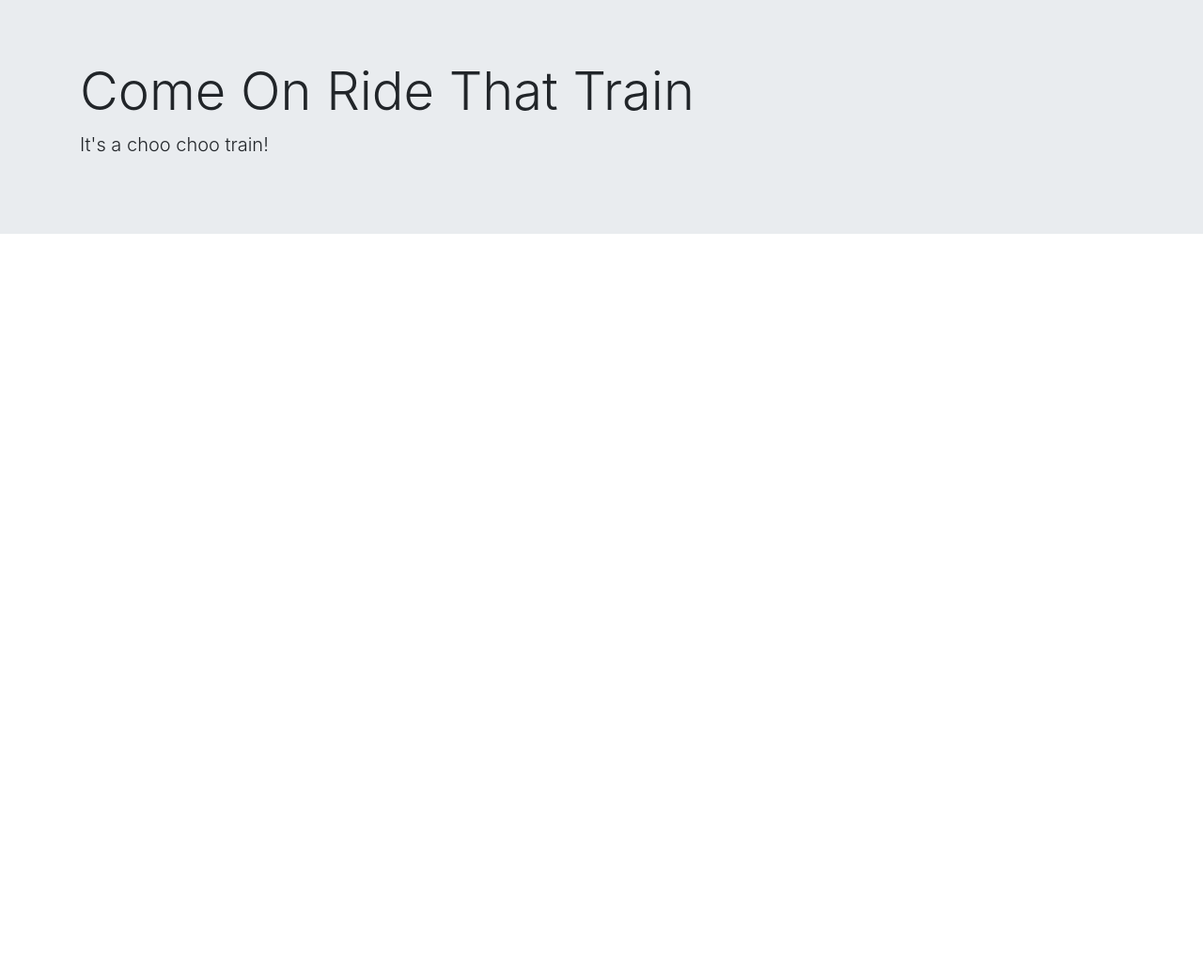
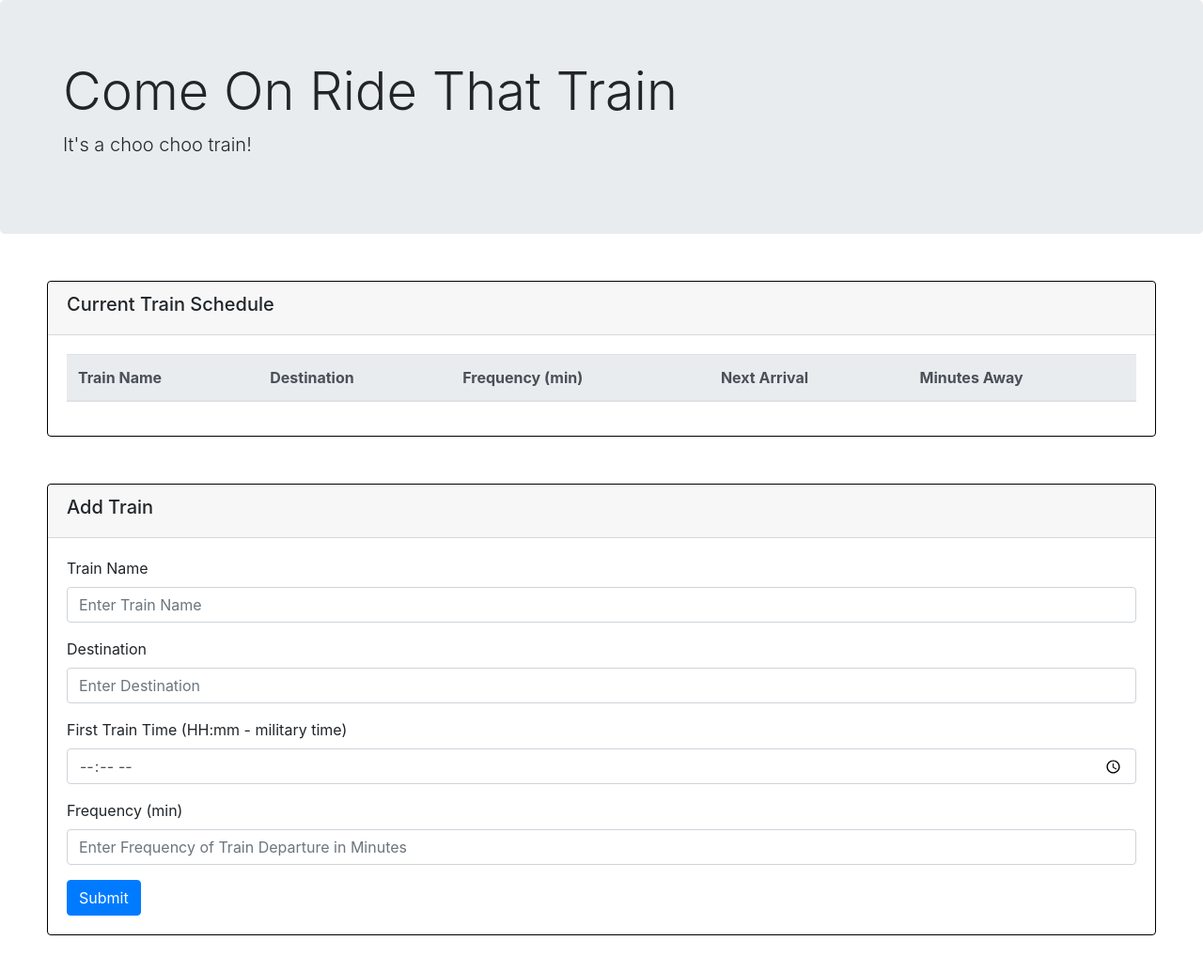
Before and after one commit to arbaer4/Train-Activity, a plain HTML site: page index.html in a window 1280 px wide. Shown: the whole page at 94% size. Before the commit the page ends 800 px from the top, so only its background shows below. Drawn offline with nearby package versions, Linux system fonts and the light colour scheme.

Commit message:
Updated css and html

```diff
--- a/assets/css/style.css
+++ b/assets/css/style.css
@@ -0,0 +1,14 @@
+#headertext {
+    margin-left: 20px;
+}
+
+.card {
+    margin-top: 50px;
+    margin-left: 50px;
+    margin-bottom: 50px;
+    margin-right: 50px;
+    width: auto;
+    border-style: solid;
+    border-width: 1px;
+    border-color: black;
+}
--- a/index.html
+++ b/index.html
@@ -24,17 +24,73 @@ crossorigin="anonymous"></script>
 
 
 <body>
-
-<div class="jumbotron jumbotron-fluid">
-    <div class="container">
+<!--Jumbotron Header-->
+<div class="jumbotron">
+    <div class="container" id="headertext">
         <h1 class="display-4">Come On Ride That Train</h1>
         <p class="lead">It's a choo choo train!</p>
     </div>
 </div>
 
+<!--Train Schedule Table-->
+<div class="card">
+    <div class="card-header">
+        <h5>Current Train Schedule</h5>
+    </div>
+    <div class= "card-body">
+            <table class="table">
+                    <thead class="thead-light">
+                      <tr>
+                        <th scope="col">Train Name</th>
+                        <th scope="col">Destination</th>
+                        <th scope="col">Frequency (min)</th>
+                        <th scope="col">Next Arrival</th>
+                        <th scope="col">Minutes Away</th>
+                      </tr>
+                    </thead>
+                    <tbody>
+                        <!-- <tr>
+                            <td>The L</td>
+                            <td>Nowhere</td>
+                            <td>5</td>
+                            <td>11:15am</td>
+                            <td>5</td>
+                        </tr> -->
+                    </tbody>
+                  </table>
+    </div>
+</div>
 
 
+<!--Train Schedule Form-->
+<div class="card">
+    <div class="card-header">
+             <h5>Add Train</h5>
+    </div>
+    <div class="card-body">
 
+      <form>
+            <div class="form-group">
+              <label>Train Name</label>
+              <input type="text" class="form-control" id="trainname" placeholder="Enter Train Name">
+            </div>
+            <div class="form-group">
+              <label>Destination</label>
+              <input type="text" class="form-control" id="destination" placeholder="Enter Destination">
+            </div>
+            <div class="form-group">
+                    <label>First Train Time (HH:mm - military time)</label>
+                    <input type="time" class="form-control" id="traintime" placeholder="Enter Initial Departure Time in Military Format">
+            </div>
+            <div class="form-group">
+                    <label>Frequency (min)</label>
+                    <input type="number" class="form-control" id="frequency" placeholder="Enter Frequency of Train Departure in Minutes">
+            </div>
+            <button type="submit" class="btn btn-primary">Submit</button>
+          </form>
+
+        </div>
+    </div>
 
 
 
```
